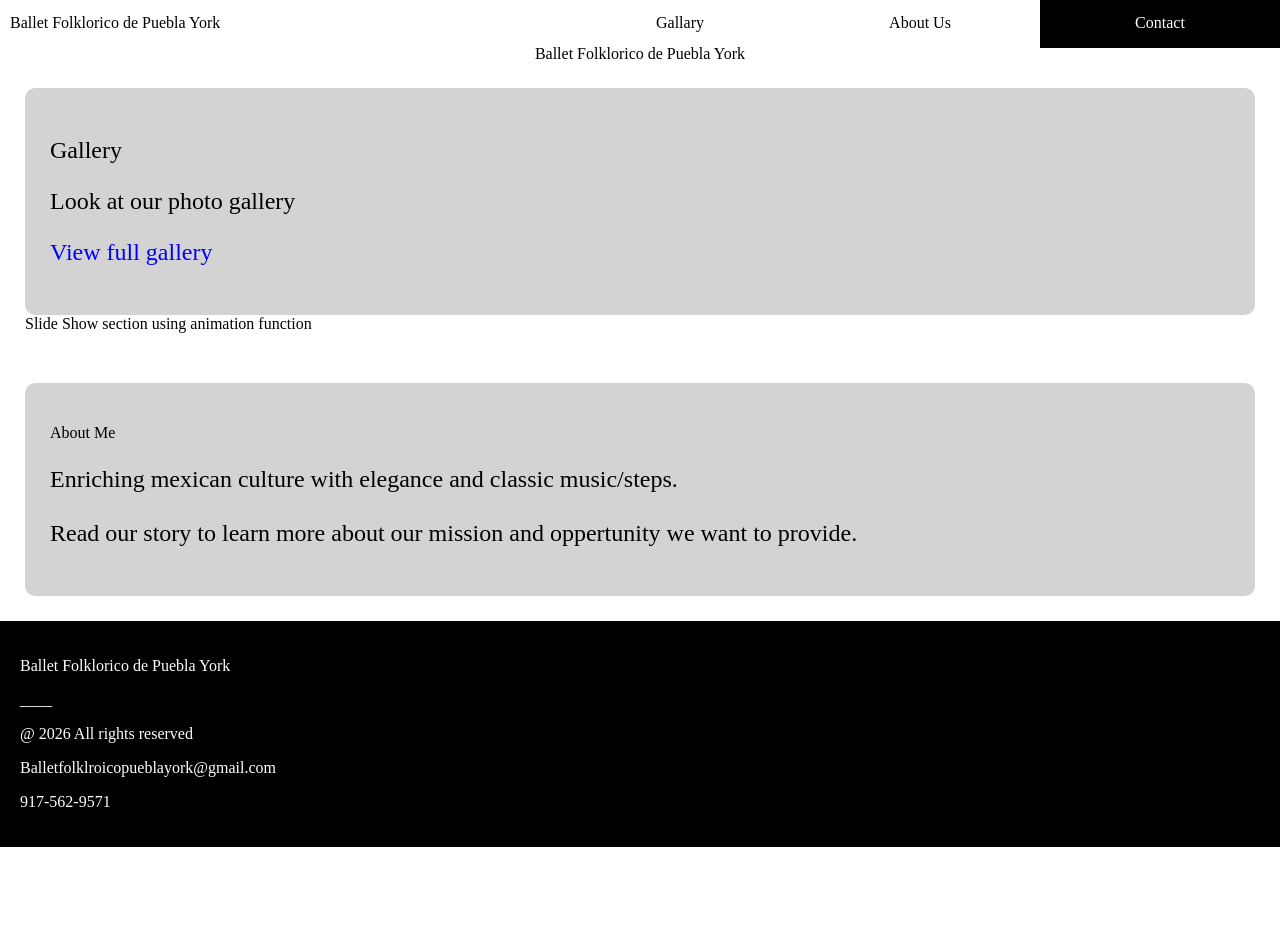
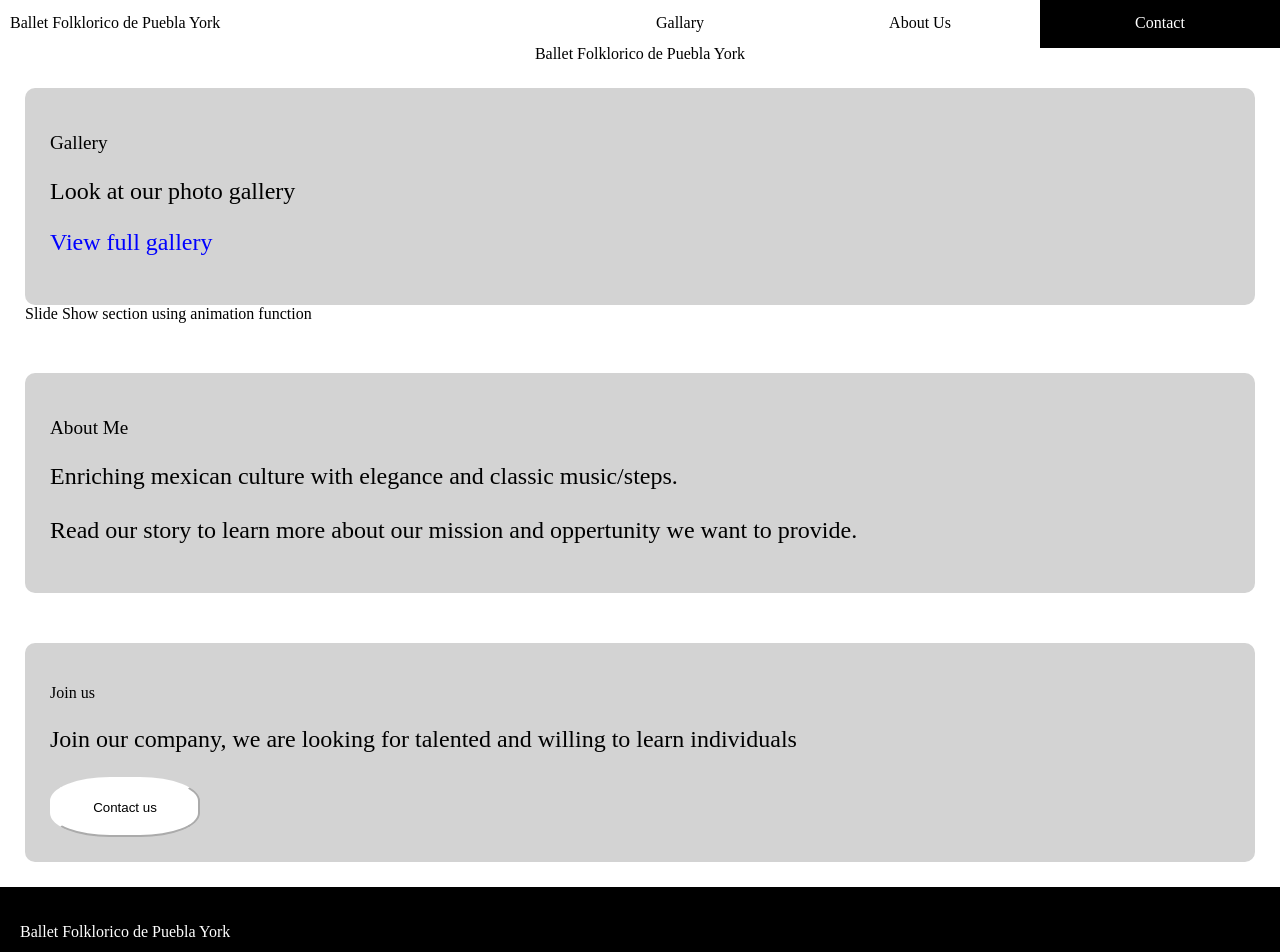
Before and after one commit to chrisf2503/BalletFolkloricoPueblaYork, a React (Vite) app: page / in a window 1280 px wide. Shown: the top 952 px of the page. Before the commit the page ends 847 px from the top, so only its background shows below. Built offline with nearby package versions, Linux system fonts and the light colour scheme.

Commit message:
Home page set up finsih, next steps: add videos, img, etc to make it look lively

```diff
--- a/src/CSS/home.css
+++ b/src/CSS/home.css
@@ -5,11 +5,11 @@
 }.hero{
     text-align: center;
 }
-.gallerySection,.aboutmeSection{
+.gallerySection,.aboutmeSection,.joinSection{
     padding: 25px;
 }
 
-.gallery,.aboutMe{
+.gallery,.aboutMe,.join{
     border-radius: 10px;
     padding: 25px;
     background-color: lightgray;
@@ -22,6 +22,14 @@
 .galleryLink{
     color: blue;
 }
-.galleryTitle{
-    font-size: x-large;
+.galleryTitle,.aboutMeTitle,joinTitle{
+    font-size: larger;
 }
+.contact{
+    width: 150px;
+    height: 60px;
+    border-radius: 40%;
+    padding: 15px;
+    border-color:white;
+    background-color: white;
+}
--- a/src/pages/home.jsx
+++ b/src/pages/home.jsx
@@ -32,6 +32,13 @@ function Home(){
                         </p>
                     </div>
                 </section>
+                <section className="joinSection">
+                    <div className='join'>
+                        <p className="joinTItle">Join us</p>
+                        <p className="brief">Join our company, we are looking for talented and willing to learn individuals</p>
+                        <button className='contact'>Contact us</button>
+                   </div>
+                </section>
             </main>
 
             <Footer/>
```
